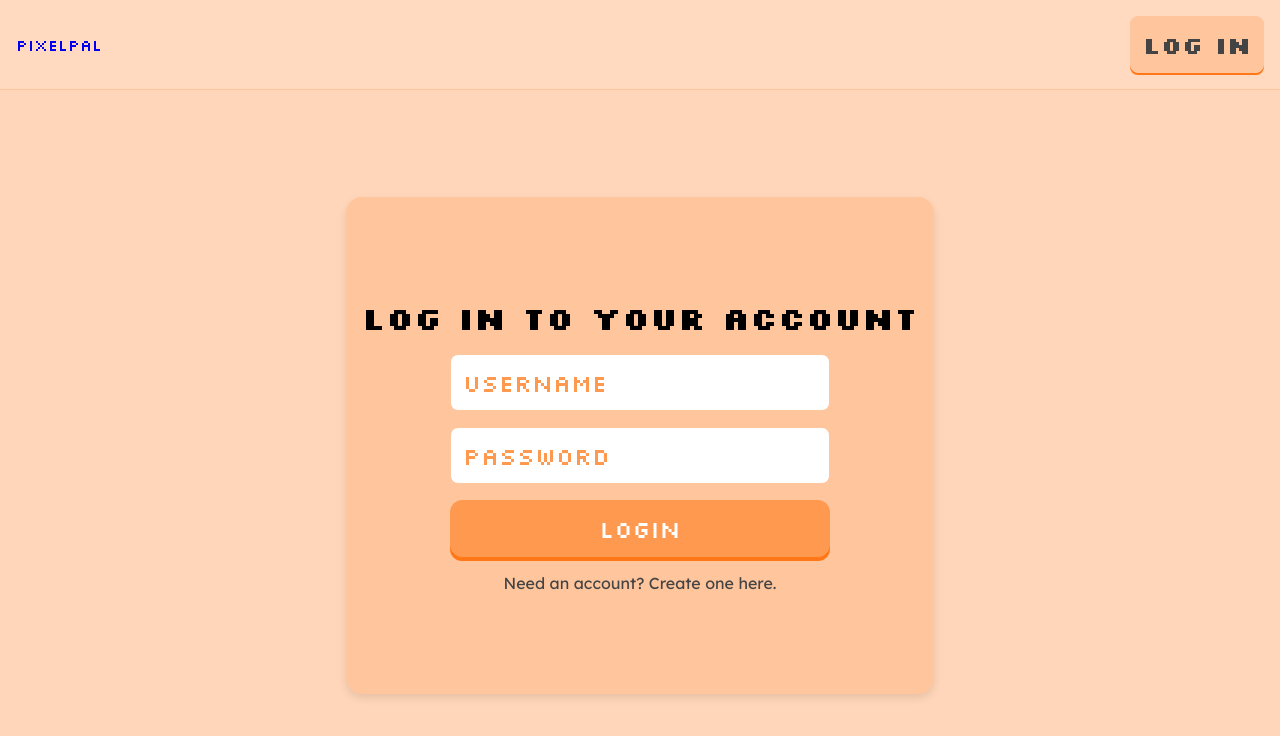
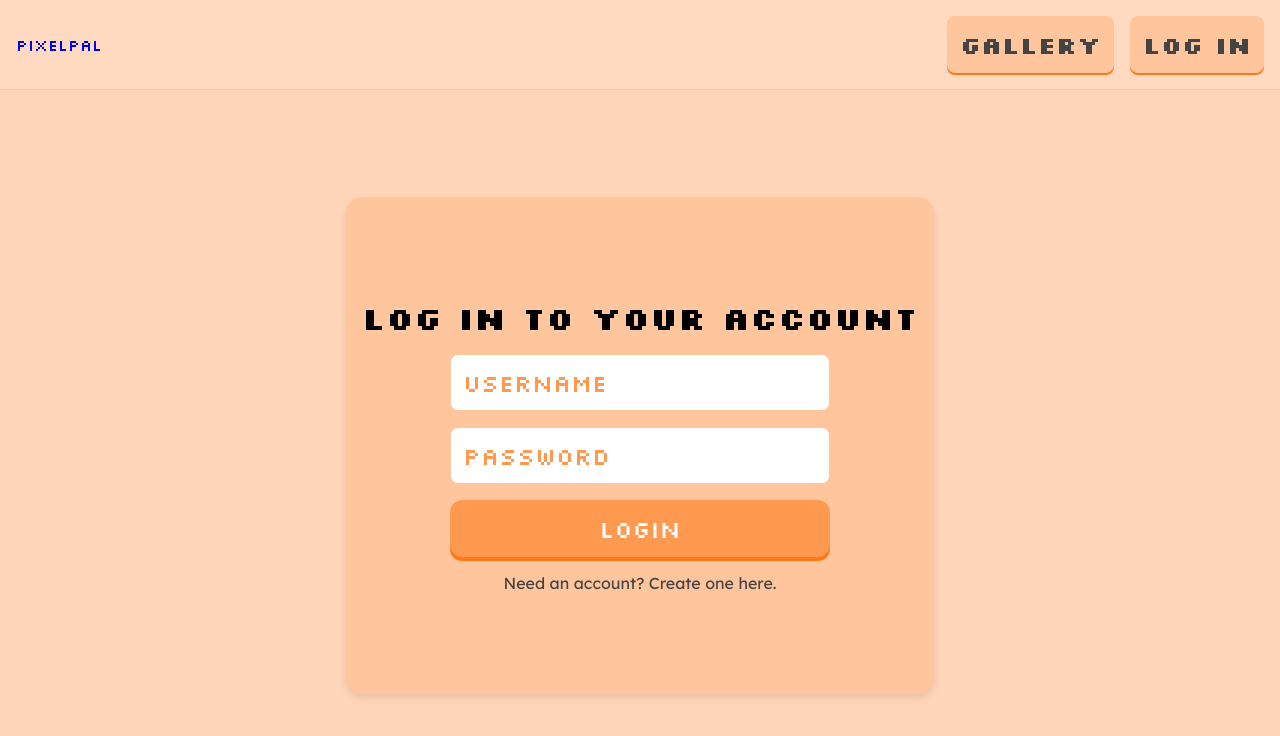
Before and after one commit to zeplin-michael/PixelPal, a React (Vite) app in the folder frontend/: page /login in a window 1280 px wide. Shown: the top 736 px of the page. Built offline with nearby package versions, Linux system fonts and the light colour scheme; no server answers.

Commit message:
added gallery button to navbar

```diff
--- a/frontend/src/layout/Navbar.jsx
+++ b/frontend/src/layout/Navbar.jsx
@@ -14,8 +14,11 @@ export default function Navbar() {
           </NavLink>
         </div>
         <nav>
+          <NavLink to="/gallery">Gallery</NavLink>
           {token ? (
-            <button onClick={logout}>Log out</button>
+            <button onClick={logout} className="logout">
+              Log out
+            </button>
           ) : (
             <NavLink to="/login">Log in</NavLink>
           )}
```
